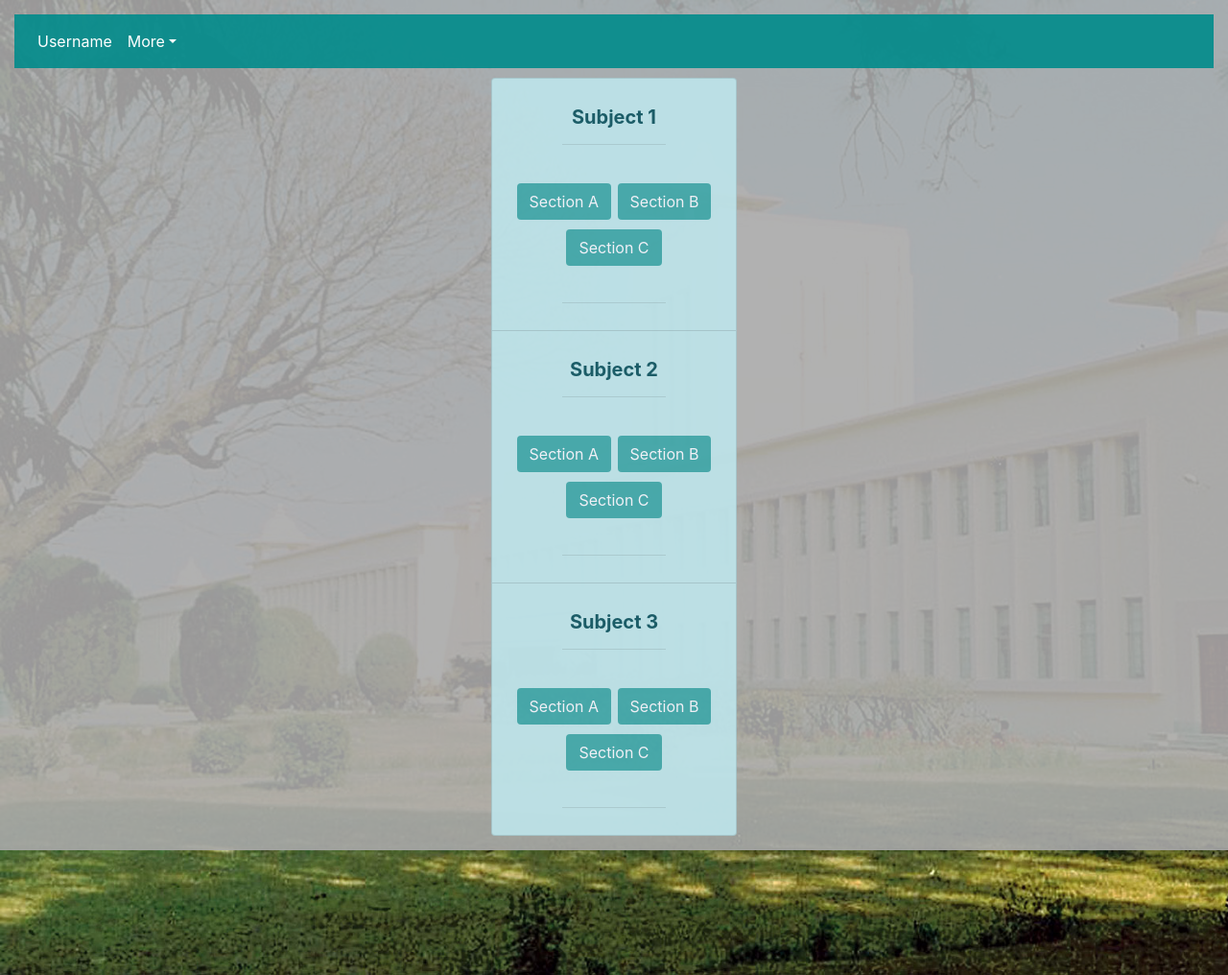
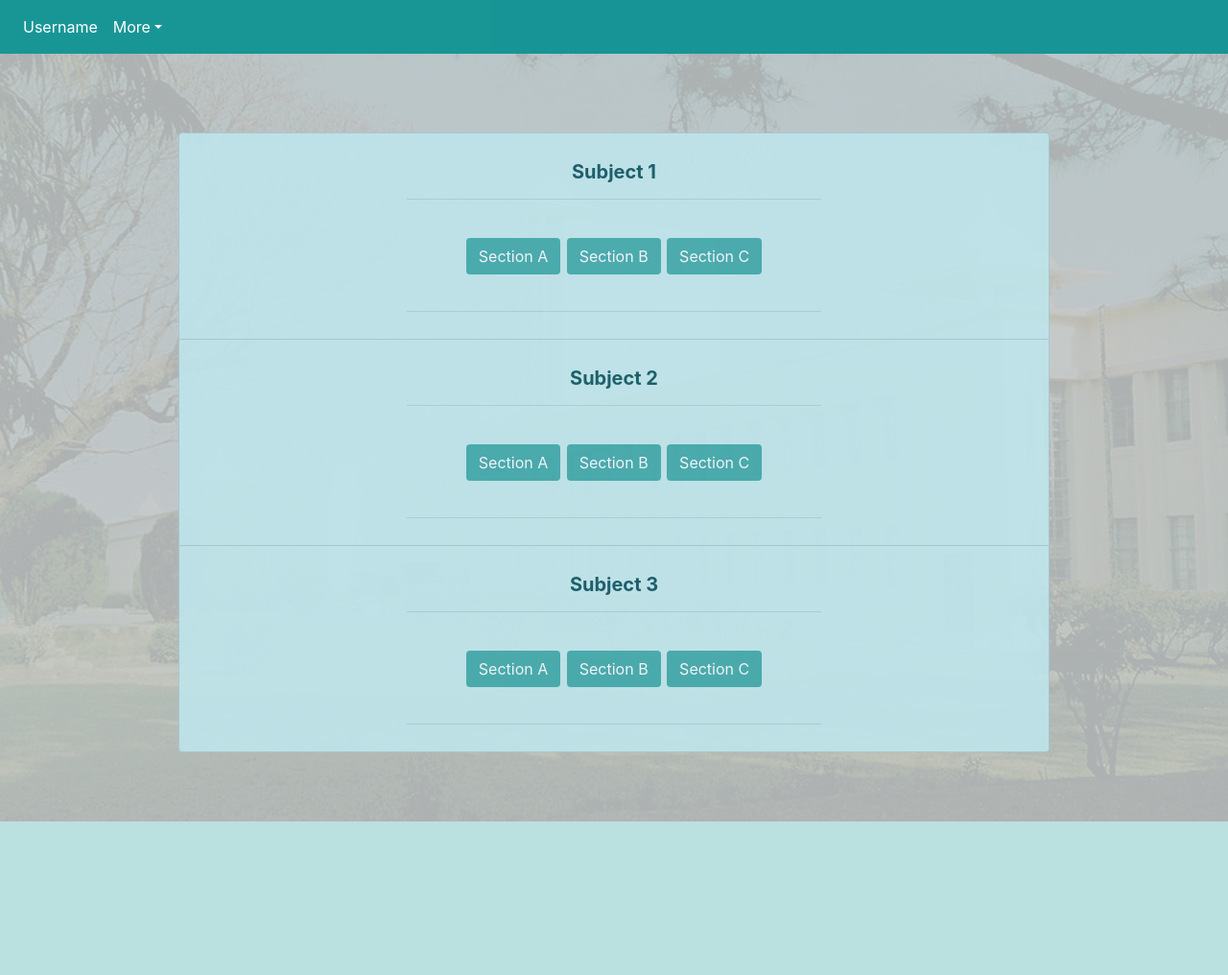
Before and after one commit to banboy38/IEEE_Mega_Project, a PHP site: page /HOME/homepage.php in a window 1280 px wide. Shown: the whole page at 96% size. After the commit the page ends 856 px from the top, so only its background shows below. Run offline with PHP 8.4, Linux system fonts and the light colour scheme; some libraries are stand-ins or nearby versions.

Commit message:
Update homepage.php

```diff
--- a/Login/HOME/homepage.php
+++ b/Login/HOME/homepage.php
@@ -74,7 +74,7 @@
           height: 100%;
           top: 0;
           left: 0;
-          background-color: rgba(169,169,169,0.9);
+          background-color: rgba(191, 197, 197, 0.90);
         }
 
         .nav-link dropdown-toggle a:hover {
@@ -97,17 +97,7 @@
           }
         }
 
-        body, html{
-            background-image:url(/bitmesra.jpg);
 
-            background-size: cover;
-            -webkit-background-size: cover;
-            -o-background-size: cover;
-            -moz-background-size: cover;
-
-            height:112.7%;
-            margin:0px;
-        }
     </style>
 
 
@@ -148,9 +138,9 @@
 
 
 
-<div class="back" style="">
 
-  <nav class="navbar sticky-top navbar-expand-lg navbar-dark container-fluid "  style="color:white;width:100%;background-color:rgba(0,139,139,0.9);">
+
+  <nav class="navbar sticky-top navbar-expand-lg navbar-dark container-fluid "  style="color:white;width:100%;margin-top:0px;background-color:rgba(0,139,139,0.9);">
 
 
           <button class="navbar-toggler" type="button" data-toggle="collapse" data-target="#navbarText" aria-controls="navbarText" aria-expanded="false" aria-label="Toggle navigation ">
@@ -174,8 +164,8 @@
 
 
   </nav>
-
-      <section style="height:50%;margin-top:10px;position:sticky;opacity:0.9"  class="">
+   <div class="back" style="background-image:url(/bitmesra.jpg);">
+      <section style="height:50%;margin-top:10px;position:sticky;opacity:0.9;width:100%"  class="">
         <div class="mx-auto spacing " style="width:75%;height:50%;">
           <div class="col-md-12">
             <ul class="list-group bg">
```
